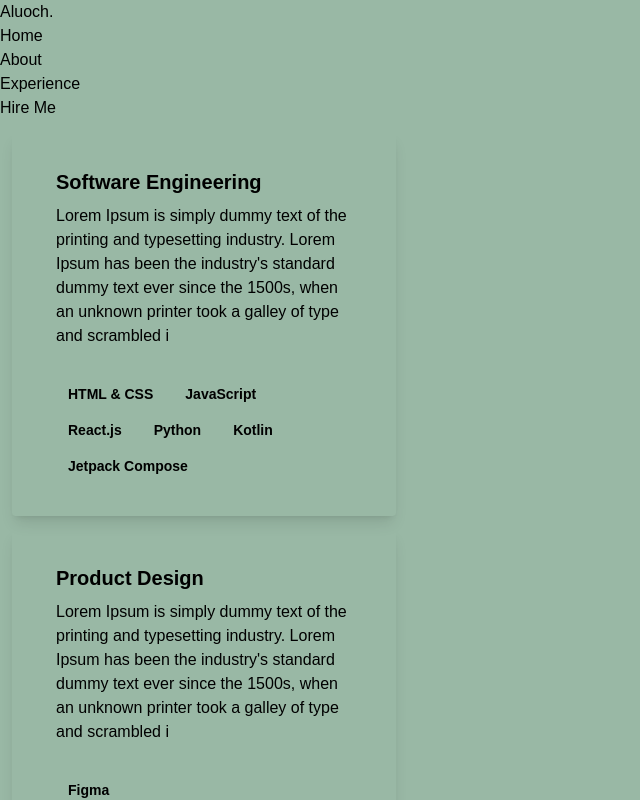
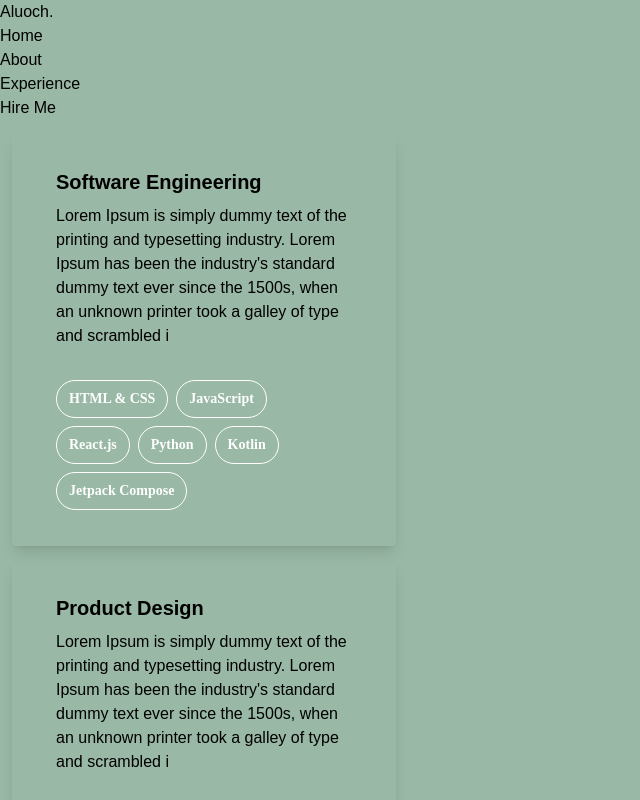
Before and after one commit to laualuoch/aluoch., a React (Create React App) app: page /about in a window 1280 px wide. Shown: the top 800 px of the page, without its empty margins (0-640 px from the left). Built offline with nearby package versions, Linux system fonts and the light colour scheme.

Commit message:
update infor card style

```diff
--- a/src/components/InfoCard.js
+++ b/src/components/InfoCard.js
@@ -1,7 +1,7 @@
 
 const InfoCard = ({text}) => {
     return (
-        <span class="inline-block bg-gray-200 rounded-full px-3 py-1 text-sm font-semibold text-gray-700 mr-2 mb-2">{text}</span>
+        <span class="bg-green hover:bg-jungle text-white font-chilanka border border-white inline-block rounded-full px-3 py-2 text-sm font-semibold  mr-2 mb-2">{text}</span>
     );
 }
 
```
